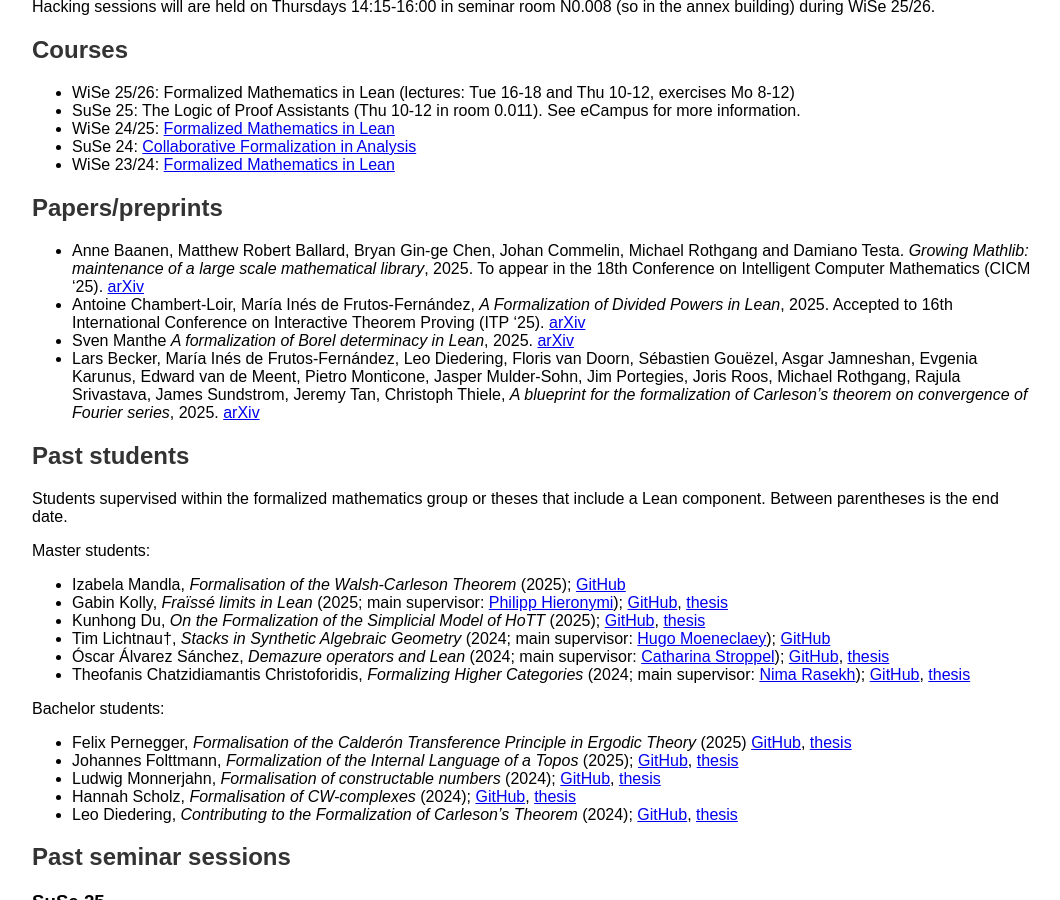
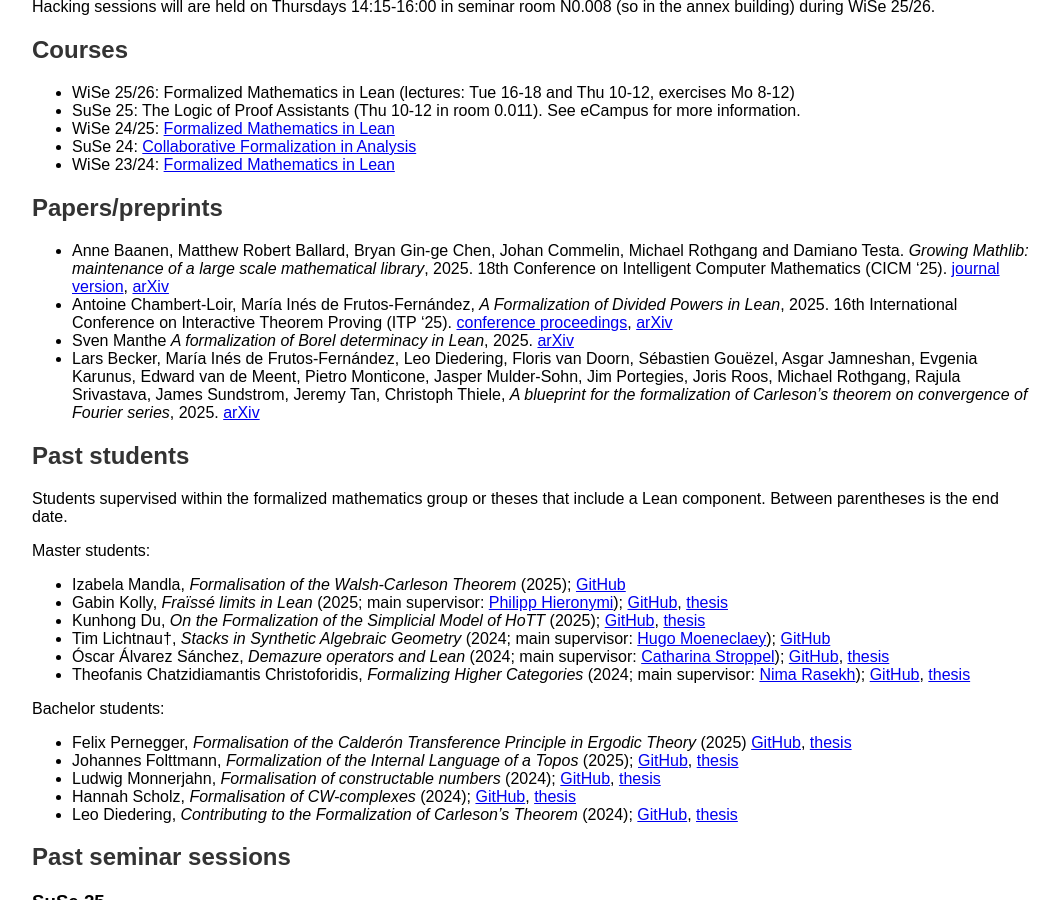
Before and after one commit to fpvandoorn/fpvandoorn.github.io, a Jekyll site: the page built from formalized-mathematics.md, in a window 1280 px wide and 900 px high, scrolled down 1178 px. Shown: the whole window, without its empty margins (108-1168 px from the left). Built offline with Jekyll 4.4.1, drawn with Linux system fonts in a browser that asks for light colours; our own code applies the rules of GitHub Pages for plain Markdown files.

Commit message:
Maria's and my paper are published now (#16)
Co-authored-by: Floris van Doorn <fpvdoorn@gmail.com>

```diff
--- a/formalized-mathematics.md
+++ b/formalized-mathematics.md
@@ -77,8 +77,8 @@
 ## Papers/preprints
 
 <!-- Maria's second divided powers paper -->
-* Anne Baanen, Matthew Robert Ballard, Bryan Gin-ge Chen, Johan Commelin, Michael Rothgang and Damiano Testa. *Growing Mathlib: maintenance of a large scale mathematical library*, 2025. To appear in the 18th Conference on Intelligent Computer Mathematics (CICM '25). [arXiv](https://arxiv.org/abs/2508.21593)
-* Antoine Chambert-Loir, María Inés de Frutos-Fernández, *A Formalization of Divided Powers in Lean*, 2025. Accepted to 16th International Conference on Interactive Theorem Proving (ITP '25). [arXiv](https://arxiv.org/abs/2507.05327)
+* Anne Baanen, Matthew Robert Ballard, Bryan Gin-ge Chen, Johan Commelin, Michael Rothgang and Damiano Testa. *Growing Mathlib: maintenance of a large scale mathematical library*, 2025. 18th Conference on Intelligent Computer Mathematics (CICM '25). [journal version](https://link.springer.com/chapter/10.1007/978-3-032-07021-0_4), [arXiv](https://arxiv.org/abs/2508.21593)
+* Antoine Chambert-Loir, María Inés de Frutos-Fernández, *A Formalization of Divided Powers in Lean*, 2025. 16th International Conference on Interactive Theorem Proving (ITP '25). [conference proceedings](https://drops.dagstuhl.de/entities/document/10.4230/LIPIcs.ITP.2025.4), [arXiv](https://arxiv.org/abs/2507.05327)
 * Sven Manthe *A formalization of Borel determinacy in Lean*, 2025. [arXiv](https://arxiv.org/abs/2502.03432)
 * Lars Becker, María Inés de Frutos-Fernández, Leo Diedering, Floris van Doorn, Sébastien Gouëzel, Asgar Jamneshan, Evgenia Karunus, Edward van de Meent, Pietro Monticone, Jasper Mulder-Sohn, Jim Portegies, Joris Roos, Michael Rothgang, Rajula Srivastava, James Sundstrom, Jeremy Tan, Christoph Thiele, *A blueprint for the formalization of Carleson's theorem on convergence of Fourier series*, 2025. [arXiv](https://arxiv.org/abs/2405.06423)
 
```
